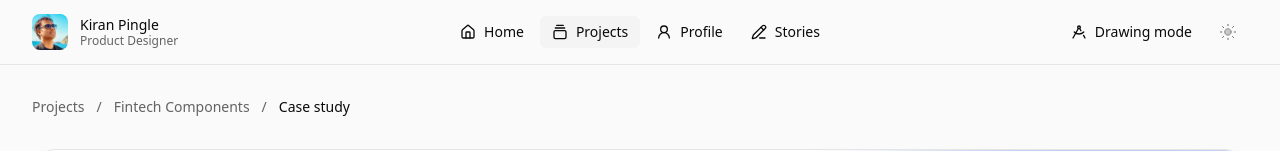
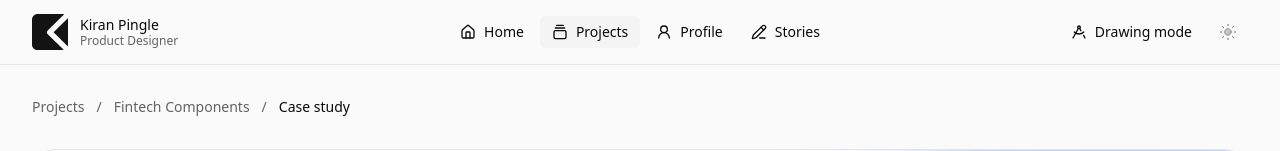
Before and after one commit to fractalframedesign/fractalframe-portfolio, a Next.js app in the folder apps/portfolio/: page /showcase/fintech-components/case-study in a window 1280 px wide. Shown: the top 151 px of the page. Built offline with nearby package versions, Linux system fonts and the light colour scheme; no server answers; the database is empty.

Commit message:
feat(brand): use the Kiran logo in the site header with light and dark colours
- Add KiranLogoIcon (currentColor) and a --logo token: #131313 in light
  mode, #dedede in dark mode, registered in the site and showcase styles
- Header shows the logo instead of the photo; name and role stay beside it

```diff
--- a/apps/portfolio/src/app/(showcase)/showcase.css
+++ b/apps/portfolio/src/app/(showcase)/showcase.css
@@ -43,6 +43,7 @@
   --color-border: var(--border);
   --color-input: var(--input);
   --color-ring: var(--ring);
+  --color-logo: var(--logo);
 
   --radius-sm: calc(var(--radius) - 4px);
   --radius-md: calc(var(--radius) - 2px);
@@ -96,6 +97,7 @@
   --border: oklch(0.922 0 0);
   --input: oklch(0.922 0 0);
   --ring: oklch(0.708 0 0);
+  --logo: #131313;
 
   /* Neutral fallbacks for the project palette */
   --accent-1: oklch(0.55 0.2 275);
@@ -130,6 +132,7 @@
   --border: oklch(0.269 0 0);
   --input: oklch(0.269 0 0);
   --ring: oklch(0.556 0 0);
+  --logo: #dedede;
 }
 
 
--- a/apps/portfolio/src/app/(site)/globals.css
+++ b/apps/portfolio/src/app/(site)/globals.css
@@ -35,6 +35,7 @@
   --color-chart-2: var(--chart-2);
   --color-chart-1: var(--chart-1);
   --color-ring: var(--ring);
+  --color-logo: var(--logo);
   --color-input: var(--input);
   --color-border: var(--border);
   --color-destructive: var(--destructive);
@@ -130,6 +131,7 @@
   --border: oklch(0.918 0 0);
   --input: oklch(0.918 0 0);
   --ring: oklch(0.21 0 0);
+  --logo: #131313;
   --chart-1: oklch(0.646 0.177 36);
   --chart-2: oklch(0.6 0.1 179);
   --chart-3: oklch(0.35 0.04 220);
@@ -204,6 +206,7 @@
   --border: oklch(0.269 0 0);
   --input: oklch(0.269 0 0);
   --ring: oklch(0.87 0 0);
+  --logo: #dedede;
   --chart-1: oklch(0.623 0.214 259);
   --chart-2: oklch(0.723 0.191 142.5);
   --chart-3: oklch(0.77 0.14 55);
--- a/apps/portfolio/src/components/icons/index.tsx
+++ b/apps/portfolio/src/components/icons/index.tsx
@@ -21,3 +21,15 @@ export const GitHubIcon = (props: SVGProps<SVGSVGElement>) => (
     <path d="M12 0C5.374 0 0 5.373 0 12c0 5.302 3.438 9.8 8.207 11.387.599.111.793-.261.793-.577v-2.234c-3.338.726-4.033-1.416-4.033-1.416-.546-1.387-1.333-1.756-1.333-1.756-1.089-.745.083-.729.083-.729 1.205.084 1.839 1.237 1.839 1.237 1.07 1.834 2.807 1.304 3.492.997.107-.775.418-1.305.762-1.604-2.665-.305-5.467-1.334-5.467-5.931 0-1.311.469-2.381 1.236-3.221-.124-.303-.535-1.524.117-3.176 0 0 1.008-.322 3.301 1.23A11.509 11.509 0 0112 5.803c1.02.005 2.047.138 3.006.404 2.291-1.552 3.297-1.23 3.297-1.23.653 1.653.242 2.874.118 3.176.77.84 1.235 1.911 1.235 3.221 0 4.609-2.807 5.624-5.479 5.921.43.372.823 1.102.823 2.222v3.293c0 .319.192.694.801.576C20.566 21.797 24 17.3 24 12c0-6.627-5.373-12-12-12z" />
   </svg>
 );
+
+/** The Kiran mark. Takes its colour from `currentColor`; use `text-logo`. */
+export const KiranLogoIcon = (props: SVGProps<SVGSVGElement>) => (
+  <svg
+    viewBox="0 0 385 385"
+    fill="currentColor"
+    xmlns="http://www.w3.org/2000/svg"
+    {...props}
+  >
+    <path d="M325 0C331.743 0 338.226 1.11209 344.275 3.16309L173.307 170.938C172.491 171.739 171.734 172.577 171.035 173.444C170.169 174.119 169.332 174.848 168.531 175.634C157.155 186.797 157.156 204.897 168.531 216.061L339.01 383.354C334.515 384.43 329.824 385 325 385H60C26.8629 385 0 358.137 0 325V60C0 26.8629 26.8629 0 60 0H325ZM383.292 45.7295C384.408 50.3033 385 55.0825 385 60V325C385 331.813 383.863 338.36 381.771 344.463L230.32 195.842L383.292 45.7295Z" />
+  </svg>
+);
--- a/apps/portfolio/src/components/layout/site-header.tsx
+++ b/apps/portfolio/src/components/layout/site-header.tsx
@@ -7,9 +7,9 @@ import {
   PencilLine,
   UserRound,
 } from 'lucide-react';
-import Image from 'next/image';
 import Link from 'next/link';
 
+import { KiranLogoIcon } from '@/components/icons';
 import { Button } from '@/components/ui/button';
 import { cn } from '@/lib/utils';
 
@@ -90,14 +90,7 @@ export function SiteHeader({
           href="/"
           className="flex shrink-0 items-center gap-3 justify-self-start font-medium"
         >
-          <span className="relative size-9 shrink-0 overflow-hidden rounded-lg">
-            <Image
-              src="/images/home/Kiran-Pingle.png"
-              alt=""
-              fill
-              className="object-cover"
-            />
-          </span>
+          <KiranLogoIcon aria-hidden="true" className="text-logo size-9 shrink-0" />
           <span className="hidden flex-col whitespace-nowrap sm:flex">
             <span className="text-sm leading-tight">Kiran Pingle</span>
             <span className="text-muted-foreground text-xs leading-tight">
```
